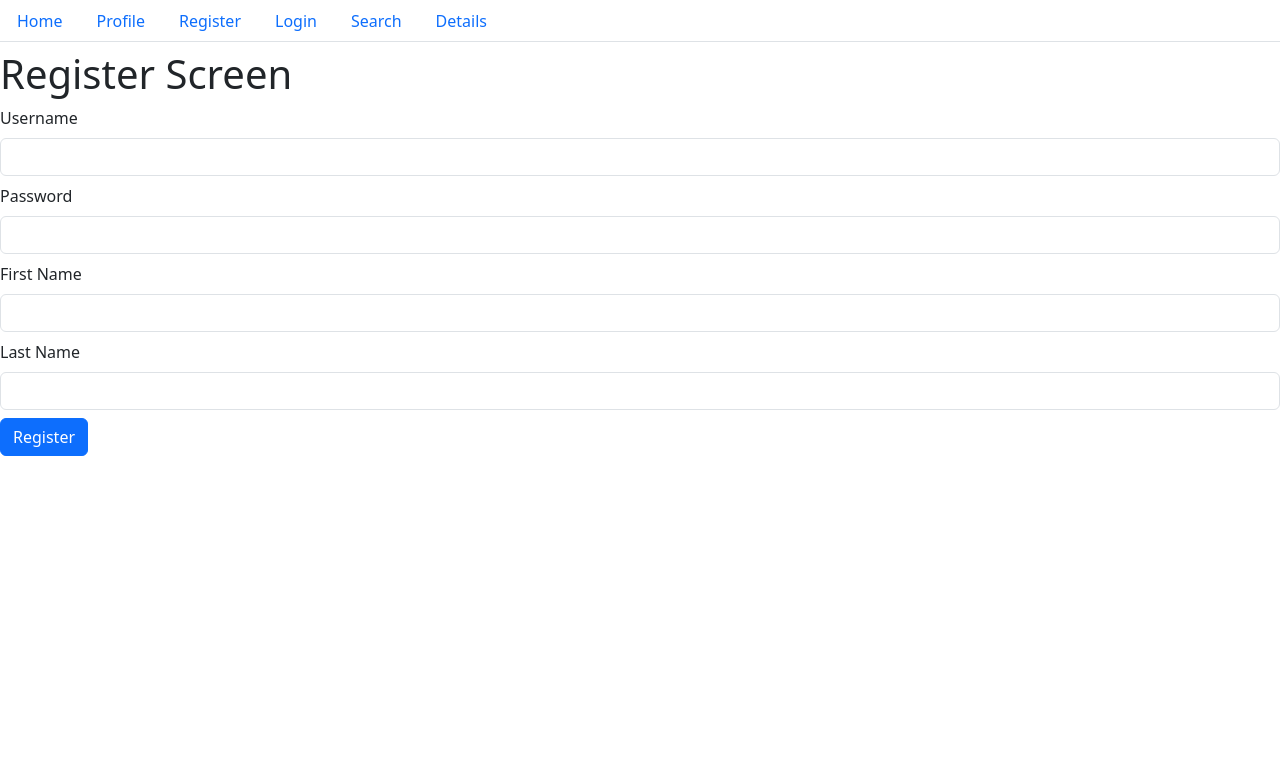
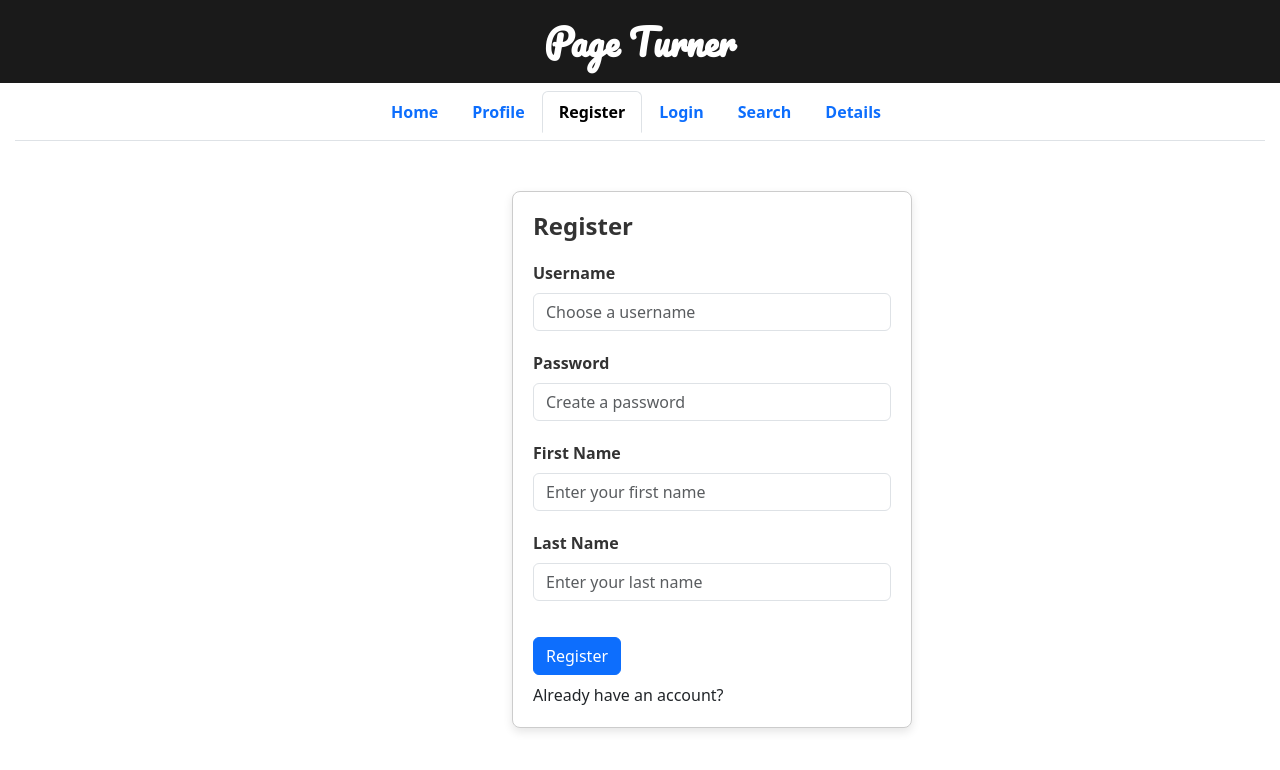
Before and after one commit to leej63/page-turners, a React (Create React App) app: page /#/register in a window 1280 px wide. Shown: the top 770 px of the page. Built offline with nearby package versions, Linux system fonts and the light colour scheme.

Commit message:
added stylings to nav, login and register views

```diff
--- a/public/index.html
+++ b/public/index.html
@@ -10,6 +10,7 @@
       content="Web site created using create-react-app"
     />
     <link rel="apple-touch-icon" href="%PUBLIC_URL%/logo192.png" />
+    <link href="https://fonts.googleapis.com/css2?family=Dancing+Script|Pacifico&display=swap" rel="stylesheet">
     <!--
       manifest.json provides metadata used when your web app is installed on a
       user's mobile device or desktop. See https://developers.google.com/web/fundamentals/web-app-manifest/
--- /dev/null
+++ b/src/nav.css
@@ -0,0 +1,30 @@
+.banner {
+    background-color: #1a1a1a;
+    color: #fff;
+    text-align: center;
+    padding: 20px;
+    font-family: 'Pacifico', cursive;
+}
+
+.banner h1 {
+    margin: 0;
+    font-size: 36px;
+    font-weight: bold;
+}
+.nav {
+    background-color: transparent;
+    border: none;
+    padding: 10px;
+    display: flex;
+    justify-content: center;
+}
+
+.nav-tabs {
+    text-decoration: none;
+    transition: color 0.3s;
+    padding: 8px;
+    margin: 0 15px;
+    color: #333;
+    font-weight: bold;
+    font-size: 16px;
+}
--- a/src/nav.js
+++ b/src/nav.js
@@ -1,17 +1,34 @@
-import { Link } from "react-router-dom";
-
+import { NavLink } from "react-router-dom";
+import "./nav.css";
 
 function Nav() {
-    return (
+  return (
+    <div>
+      <header className="banner">
+        <h1>Page Turner</h1>
+      </header>
     <nav className="nav nav-tabs mb-2">
-        <Link className="nav-link" to="/">Home</Link>
-        <Link className="nav-link" to="/profile">Profile</Link>
-        <Link className="nav-link" to="/register">Register</Link>
-        <Link className="nav-link" to="/login">Login</Link>
-        <Link className="nav-link" to="/search">Search</Link>
-        <Link className="nav-link" to="/details">Details</Link>
-   </nav>
-    )
+      <NavLink className="nav-link" activeClassName="active" exact to="/">
+        Home
+      </NavLink>
+      <NavLink className="nav-link" activeClassName="active" to="/profile">
+        Profile
+      </NavLink>
+      <NavLink className="nav-link" activeClassName="active" to="/register">
+        Register
+      </NavLink>
+      <NavLink className="nav-link" activeClassName="active" to="/login">
+        Login
+      </NavLink>
+      <NavLink className="nav-link" activeClassName="active" to="/search">
+        Search
+      </NavLink>
+      <NavLink className="nav-link" activeClassName="active" to="/details">
+        Details
+      </NavLink>
+    </nav>
+    </div>
+  );
 }
 
 export default Nav;
--- a/src/page-turners/user/login-screen.js
+++ b/src/page-turners/user/login-screen.js
@@ -2,7 +2,7 @@ import React from "react";
 import Nav from "../../nav";
 import { useNavigate } from "react-router";
 import { useDispatch } from "react-redux";
-
+import { NavLink } from "react-router-dom";
 
 function LoginScreen() {
     // const [username, setUsername] = useState("");
@@ -11,21 +11,43 @@ function LoginScreen() {
     const dispatch = useDispatch();
     // const handleLogin = async () => {}
     return (
-        <div>
-            <Nav/>
-            <h1>Login Screen</h1>
-            <div className="mt-2">
-                <label className="form-label">Username</label>
-                <input className="form-control" type="text"/>
-            </div>
-            <div className="mt-2">
-                <label className="form-label">Password</label>
-                <input className="form-control" type="password"/>
-            </div>
-            <button className="btn btn-primary mt-2">
-            Login
-            </button>
-        </div>
-    );
-};
+    <div className="login-container">
+      <Nav />
+      <div className="login-form">
+        <h1 className="login-title">Login</h1>
+        <form>
+          <div className="form-group">
+            <label htmlFor="username" className="form-label">
+              Username
+            </label>
+            <input
+              className="form-control"
+              type="text"
+              id="username"
+              placeholder="Enter your username"
+            />
+          </div>
+          <div className="form-group">
+            <label htmlFor="password" className="form-label">
+              Password
+            </label>
+            <input
+              className="form-control"
+              type="password"
+              id="password"
+              placeholder="Enter your password"
+            />
+          </div>
+          <button className="btn btn-primary mt-3">Login</button>
+          <div className="mt-2">
+            <NavLink className="nav-link" activeClassName="active" exact to="/register">
+                Don't have an account?
+            </NavLink>
+          </div>
+        </form>
+      </div>
+    </div>
+  );
+}
+
 export default LoginScreen;
--- a/src/page-turners/user/register-screen.js
+++ b/src/page-turners/user/register-screen.js
@@ -2,7 +2,8 @@ import React, { useState } from "react";
 import Nav from "../../nav";
 import { useNavigate } from "react-router";
 import { useDispatch } from "react-redux";
-
+import "./user.css";
+import { NavLink } from "react-router-dom";
 
 function RegisterScreen() {
     // const [username, setUsername] = useState("");
@@ -13,29 +14,65 @@ function RegisterScreen() {
     const dispatch = useDispatch();
     // const handleRegister = async () => {}
   return (
-        <div>
-            <Nav/>
-            <h1>Register Screen</h1>
+    <div className="register-container">
+      <Nav />
+      <div className="register-form">
+        <h1 className="register-title">Register</h1>
+        <form>
+          <div className="form-group">
+            <label htmlFor="username" className="form-label">
+              Username
+            </label>
+            <input
+              className="form-control"
+              type="text"
+              id="username"
+              placeholder="Choose a username"
+            />
+          </div>
+          <div className="form-group">
+            <label htmlFor="password" className="form-label">
+              Password
+            </label>
+            <input
+              className="form-control"
+              type="password"
+              id="password"
+              placeholder="Create a password"
+            />
+          </div>
+          <div className="form-group">
+            <label htmlFor="firstName" className="form-label">
+              First Name
+            </label>
+            <input
+              className="form-control"
+              type="text"
+              id="firstName"
+              placeholder="Enter your first name"
+            />
+          </div>
+          <div className="form-group">
+            <label htmlFor="lastName" className="form-label">
+              Last Name
+            </label>
+            <input
+              className="form-control"
+              type="text"
+              id="lastName"
+              placeholder="Enter your last name"
+            />
+          </div>
+          <button className="btn btn-primary mt-3">Register</button>
           <div className="mt-2">
-                <label className="form-label">Username</label>
-                <input className="form-control" type="text"/>
+            <NavLink className="nav-link" activeClassName="active" exact to="/login">
+                Already have an account?
+            </NavLink>
           </div>
-            <div className="mt-2">
-                <label className="form-label">Password</label>
-                <input className="form-control" type="password"/>
+          </form>
       </div>
-            <div className="mt-2">
-                <label className="form-label">First Name</label>
-                <input className="form-control" type="text"/>
-            </div>
-            <div className="mt-2">
-                <label className="form-label">Last Name</label>
-                <input className="form-control" type="text"/>
-            </div>
-            <button className="btn btn-primary mt-2">
-            Register
-            </button>
     </div>
   );
-};
+}
+
 export default RegisterScreen;
--- /dev/null
+++ b/src/page-turners/user/user.css
@@ -0,0 +1,53 @@
+.login-form,
+.register-form {
+    width: 100%;
+    max-width: 400px;
+    padding: 20px;
+    border: 1px solid #ccc;
+    border-radius: 8px;
+    background-color: #fff;
+    box-shadow: 0px 4px 10px rgba(0, 0, 0, 0.1);
+    justify-content: center;
+    margin-left: 40%;
+    margin-top: 50px;
+}
+
+.login-title,
+.register-title {
+    margin-bottom: 20px;
+    font-size: 24px;
+    font-weight: bold;
+    color: #333;
+}
+
+.form-group {
+    margin-bottom: 20px;
+}
+
+.form-label {
+    display: block;
+    margin-bottom: 5px;
+    font-weight: bold;
+    color: #333;
+}
+
+.form-control {
+    width: 100%;
+    padding: 8px;
+    border: 1px solid #ccc;
+    border-radius: 4px;
+}
+
+.btn-primary {
+    background-color: #007bff;
+    color: #fff;
+    padding: 10px 20px;
+    border: none;
+    border-radius: 4px;
+    cursor: pointer;
+    justify-content: center;
+}
+
+.btn-primary:hover {
+    background-color: #0056b3;
+}
```
Lines whose indentation alone changed are shown as unchanged.
